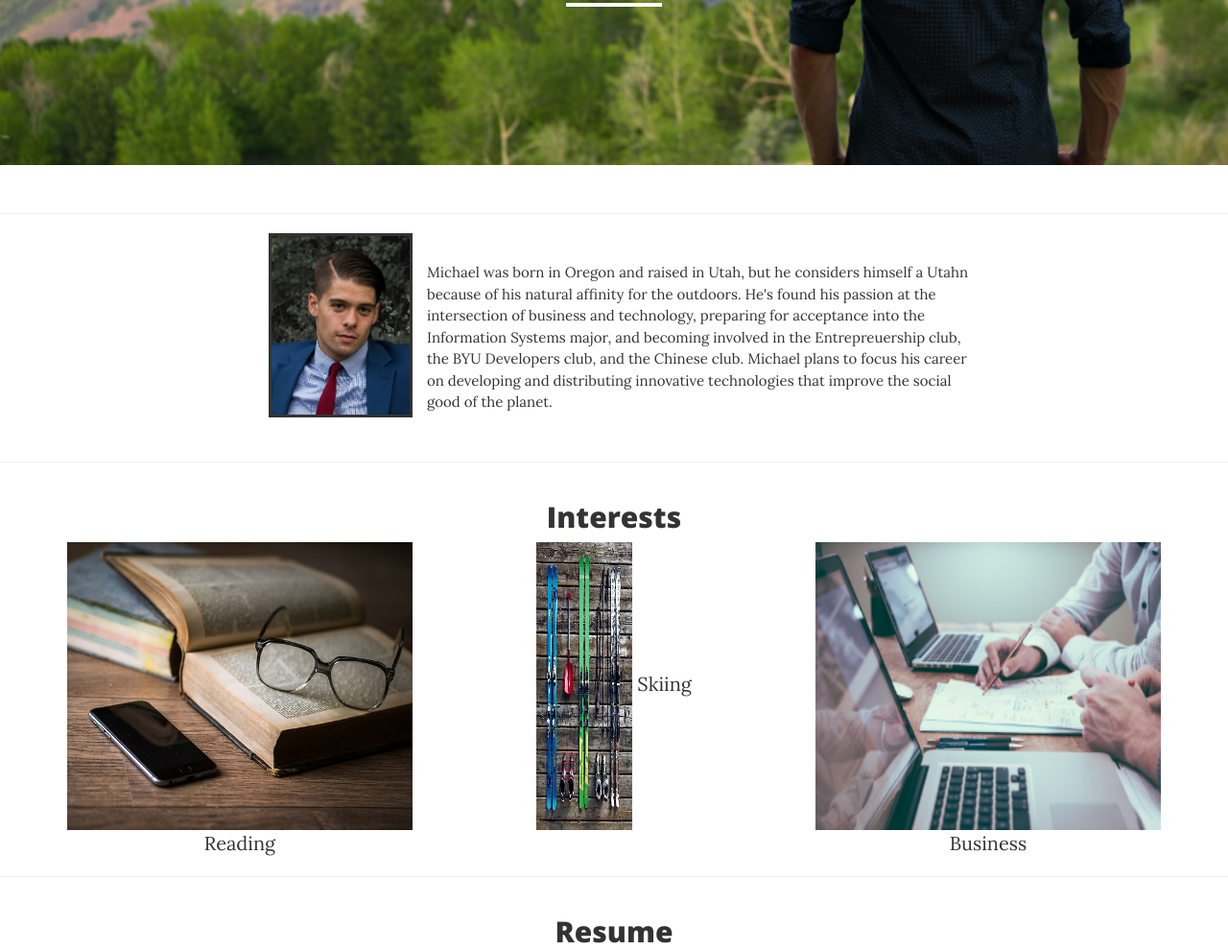
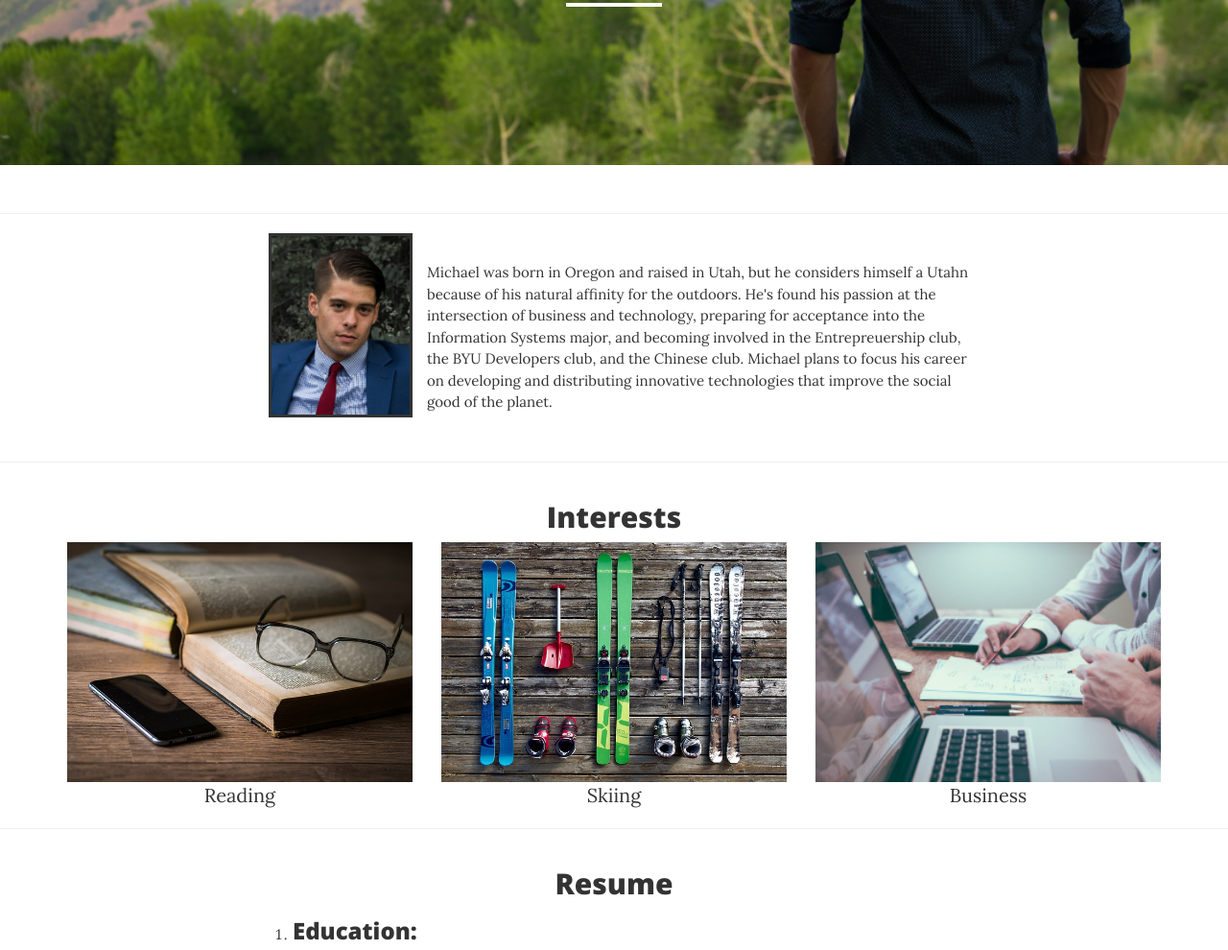
Before and after one commit to mboyd6/mboyd6.github.io, a website: page index.html in a window 1280 px wide. Shown: the part 250-1240 px from the top of the page at 96% size. Drawn offline with nearby package versions, Linux system fonts and the light colour scheme.

Commit message:
fixed skiing image

```diff
--- a/css/MyStyles.css
+++ b/css/MyStyles.css
@@ -3,8 +3,9 @@
 }
 
 .featured-img {
-    height: 300px;
+    height: 250px;
     text-align: center;
+    width: 100%;
 
 }
 
```
